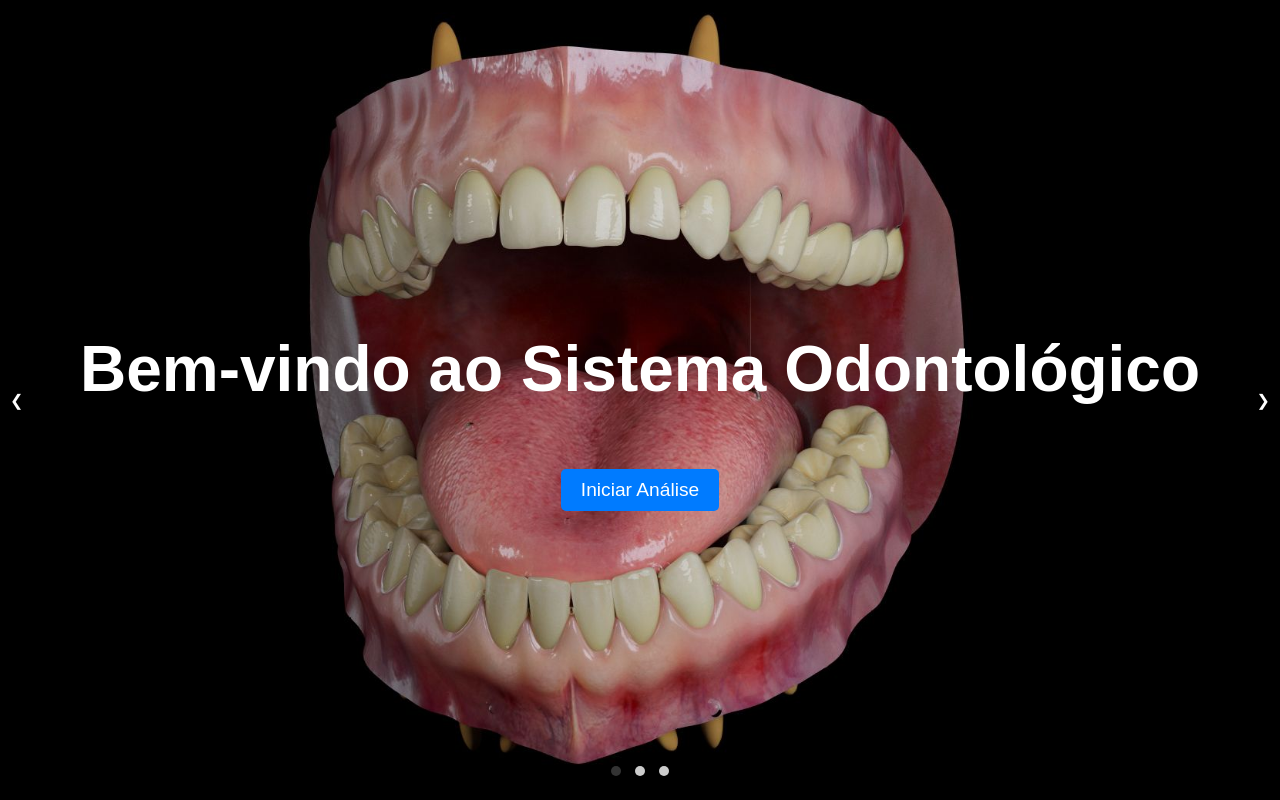
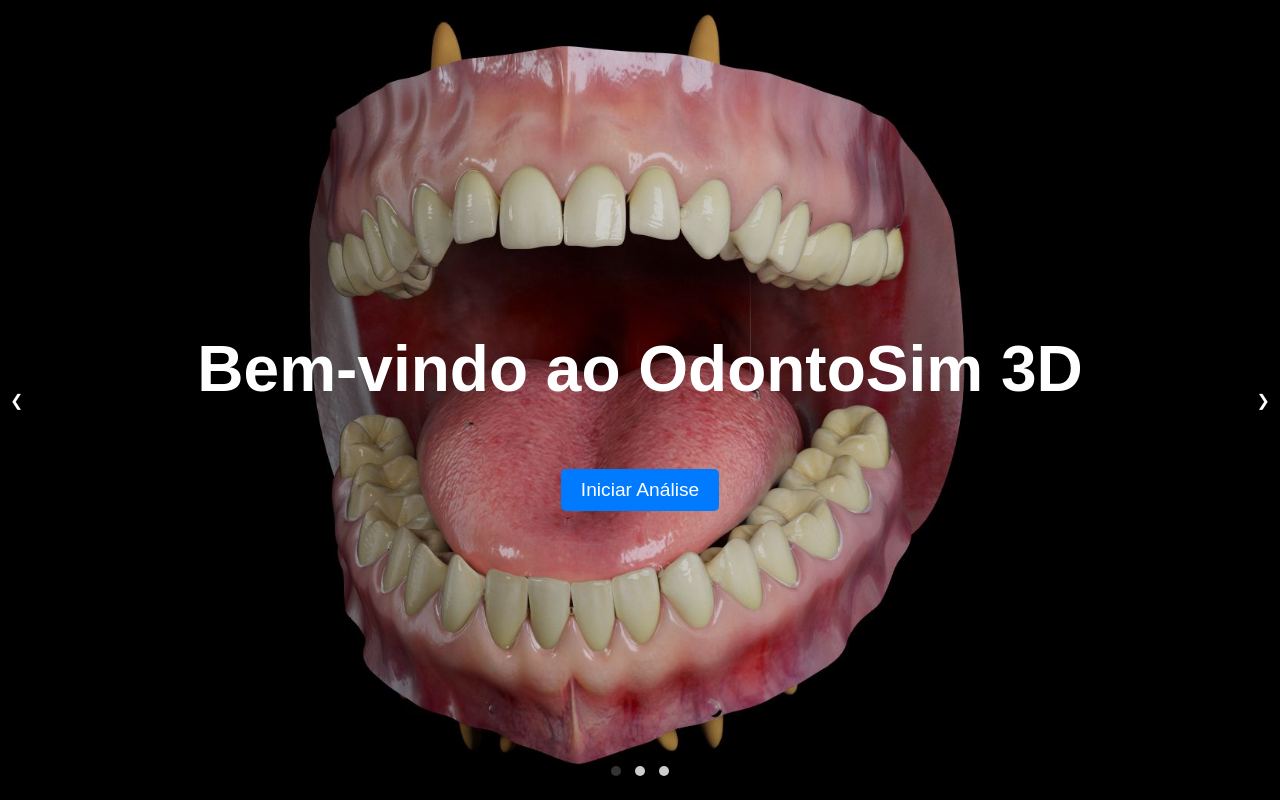
Before and after one commit to marlonargolo/simulacao-odontologica, a plain HTML site: page index.html in a window 1280 px wide. Drawn offline with Linux system fonts and the light colour scheme.

Commit message:
Update index.html

```diff
--- a/index.html
+++ b/index.html
@@ -3,7 +3,7 @@
 <head>
     <meta charset="UTF-8">
     <meta name="viewport" content="width=device-width, initial-scale=1.0">
-    <title>Início - Sistema Odontológico</title>
+    <title>Início - OdontoSim 3D</title>
     <style>
         body, html {
             margin: 0;
@@ -111,7 +111,7 @@
     <div class="slider">
         <div class="slides">
             <div class="slide slide-1">
-                <h1>Bem-vindo ao Sistema Odontológico</h1>
+                <h1>Bem-vindo ao OdontoSim 3D</h1>
                 <a href="dentista1.html"><button class="button">Iniciar Análise</button></a>
             </div>
             <div class="slide slide-2">
```
